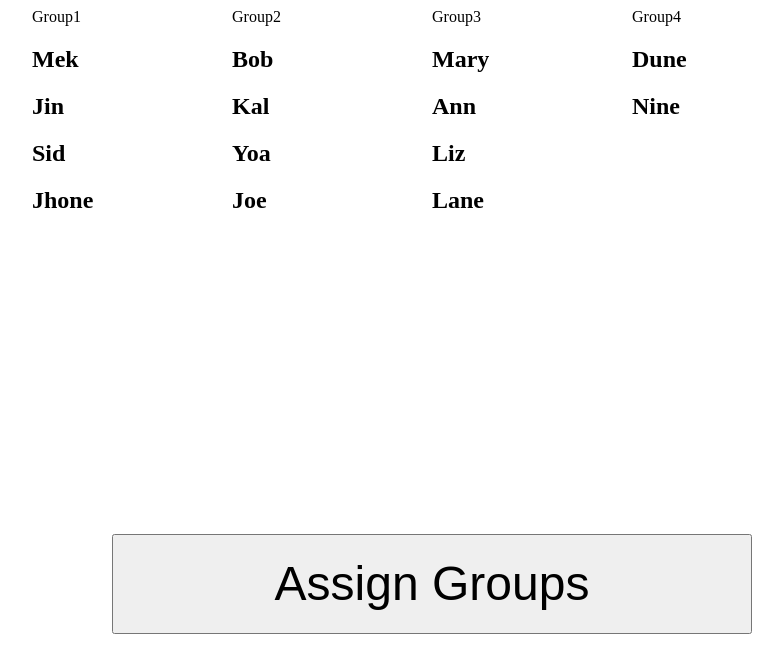
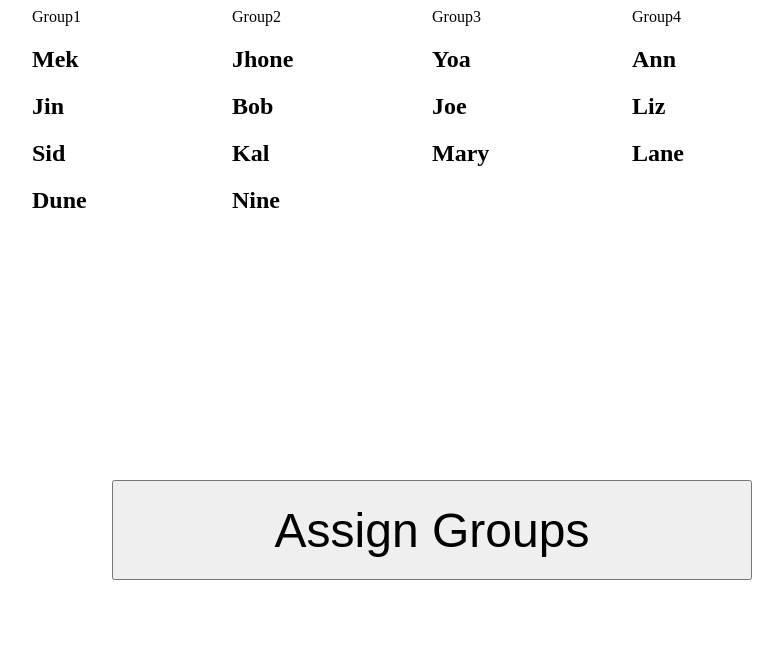
Before and after one commit to JuszJo/random-grouping, a plain HTML site: page index.html in a window 1280 px wide. Both pictures are taken after a click on the button "Assign Groups". Shown: the whole page, without its empty margins (208-991 px from the left). Drawn offline with Linux system fonts and the light colour scheme.

Commit message:
add support for exceeding group size

```diff
--- a/index.html
+++ b/index.html
@@ -17,6 +17,11 @@
             display: flex;
             justify-content: center;
             margin-top: 300px;
+        }
+
+        section:nth-child(2) div {
+            position: absolute;
+            top: 60vh;
         }
 
         button {
@@ -39,11 +44,9 @@
                 <h1></h1>
                 <h1></h1>
                 <h1></h1>
-                <h1></h1>
             </div>
             <div class="group">
                 Group2
-                <h1></h1>
                 <h1></h1>
                 <h1></h1>
                 <h1></h1>
@@ -53,11 +56,9 @@
                 <h1></h1>
                 <h1></h1>
                 <h1></h1>
-                <h1></h1>
             </div>
             <div class="group">
                 Group4
-                <h1></h1>
                 <h1></h1>
                 <h1></h1>
                 <h1></h1>
@@ -76,7 +77,7 @@
 
         const students = ["Bob", "Mary", "Liz", "Ann", "Jhone", "Yoa", "Mek", "Kal", "Nine", "Dune", "Sid", "Jin", "Joe", "Lane"];
         const totalStudents = students.length;
-        const maxGroupNum = 4;
+        const expectedNum = 3;
 
         let groups = {
             group1: [],
@@ -91,6 +92,38 @@
 
         function fillNames({group1, group2, group3, group4}) {
             assignGroups();
+
+            if(document.querySelectorAll(".group")[0].children.length < group1.length) {
+                let size = group1.length - document.querySelectorAll(".group")[0].children.length
+                for(let i = 0; i < size; ++i) {
+                    let h1 = document.createElement('h1')
+                    document.querySelectorAll(".group")[0].append(h1)
+                }
+            }
+
+            if(document.querySelectorAll(".group")[1].children.length < group2.length) {
+                let size = group1.length - document.querySelectorAll(".group")[1].children.length
+                for(let i = 0; i < size; ++i) {
+                    let h1 = document.createElement('h1')
+                    document.querySelectorAll(".group")[1].append(h1)
+                }
+            }
+
+            if(document.querySelectorAll(".group")[2].children.length < group3.length) {
+                let size = group1.length - document.querySelectorAll(".group")[2].children.length
+                for(let i = 0; i < size; ++i) {
+                    let h1 = document.createElement('h1')
+                    document.querySelectorAll(".group")[2].append(h1)
+                }
+            }
+
+            if(document.querySelectorAll(".group")[3].children.length < group4.length) {
+                let size = group1.length - document.querySelectorAll(".group")[3].children.length
+                for(let i = 0; i < size; ++i) {
+                    let h1 = document.createElement('h1')
+                    document.querySelectorAll(".group")[3].append(h1)
+                }
+            }
 
             for(let i = 0; i < group1.length; ++i) {
                 document.querySelectorAll(".group")[0].children[i].innerHTML = group1[i];
@@ -111,9 +144,24 @@
 
         function assignGroups() {
             for(const key in groups) {
-                for(let i = 0; i < maxGroupNum; ++i) {
-                    if(students.length !== 0) {
-                        groups[key].push(students.splice(runThrough(), 1));
+                if(!(students.length < expectedNum)) {
+                    for(let i = 0; i < expectedNum; ++i) {
+                        if(students.length !== 0) {
+                            groups[key].push(students.splice(runThrough(), 1));
+                        }
+                    }
+                }
+            }
+            if(students.length < expectedNum) {
+                const remaining = students.length;
+                for(const key in groups) {
+                    if(students.length != 0) {
+                        for(let i = 0; i < 1; ++i) {
+                            groups[key].push(students.splice(runThrough(), 1));
+                        }
+                    }
+                    else {
+                        break;
                     }
                 }
             }
```
